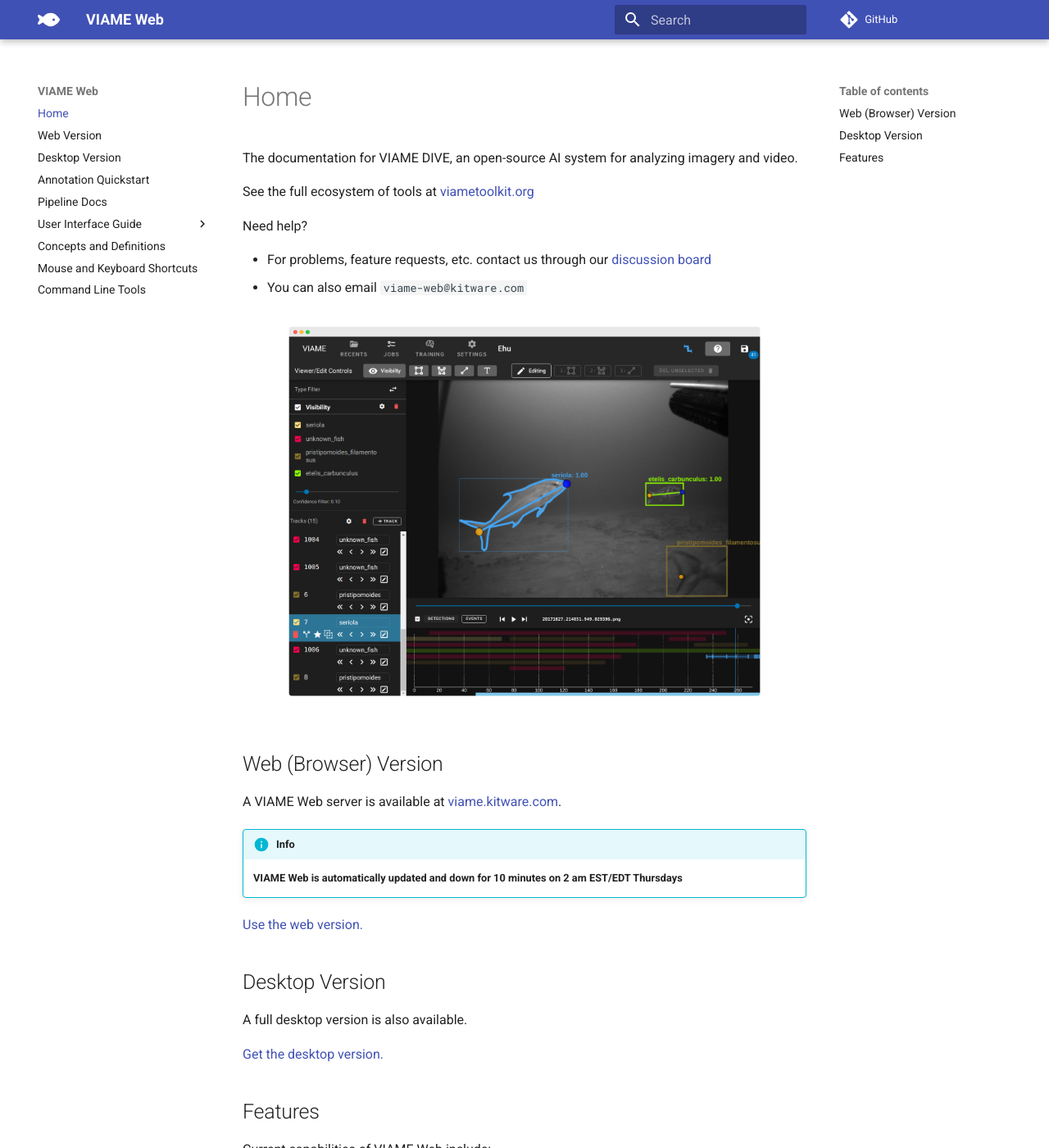
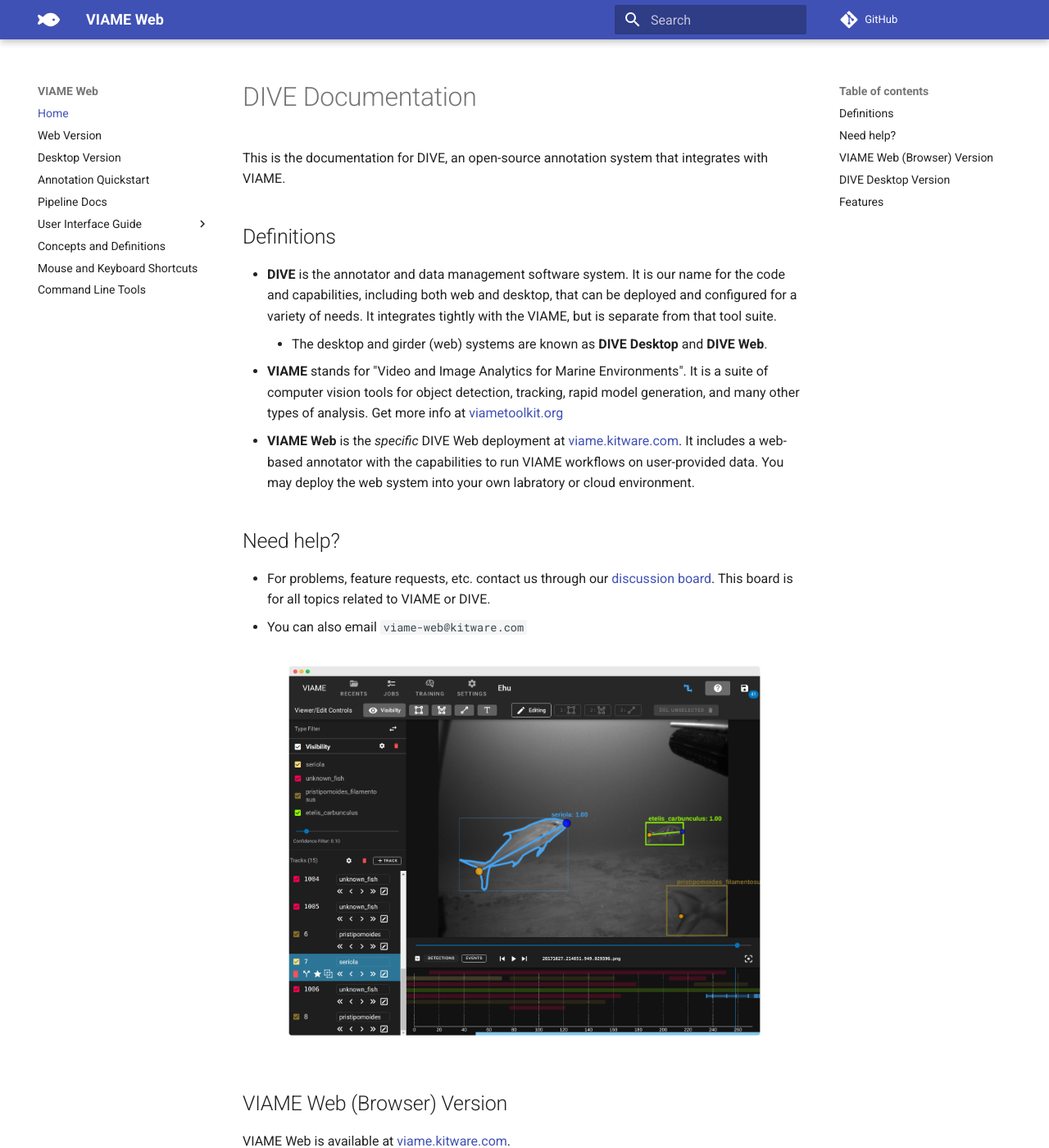
Before and after one commit to Kitware/dive, an MkDocs documentation site: the page built from docs/index.md, in a window 1280 px wide and 1400 px high. Shown: the whole window at 82% size. Built offline with MkDocs 1.6.1 and Material for MkDocs 9.7.7, drawn with Linux system fonts in a browser that asks for light colours; comment, search, counter and statistics services are not loaded; some of the changed text lies outside the part shown.

Commit message:
Explain DIVE and VIAME

```diff
--- a/docs/index.md
+++ b/docs/index.md
@@ -1,26 +1,31 @@
-# Home
+# DIVE Documentation
 
-The documentation for VIAME DIVE, an open-source AI system for analyzing imagery and video.
+This is the documentation for DIVE, an open-source annotation system that integrates with VIAME.
 
-See the full ecosystem of tools at [viametoolkit.org](https://www.viametoolkit.org/)
+## Definitions
 
-Need help?
+* **DIVE** is the annotator and data management software system.  It is our name for the code and capabilities, including both web and desktop, that can be deployed and configured for a variety of needs.  It integrates tightly with the VIAME, but is separate from that tool suite.
+    * The desktop and girder (web) systems are known as **DIVE Desktop** and **DIVE Web**.
+* **VIAME** stands for "Video and Image Analytics for Marine Environments".  It is a suite of computer vision tools for object detection, tracking, rapid model generation, and many other types of analysis.  Get more info at [viametoolkit.org](https://www.viametoolkit.org/)
+* **VIAME Web** is the *specific* DIVE Web deployment at [viame.kitware.com](https://viame.kitware.com). It includes a web-based annotator with the capabilities to run VIAME workflows on user-provided data.  You may deploy the web system into your own labratory or cloud environment.
 
-* For problems, feature requests, etc. contact us through our [discussion board](https://github.com/VIAME/VIAME/discussions)
+## Need help?
+
+* For problems, feature requests, etc. contact us through our [discussion board](https://github.com/VIAME/VIAME/discussions).  This board is for all topics related to VIAME or DIVE.
 * You can also email `viame-web@kitware.com`
 
 ![Home](images/Banner.png)
 
-## Web (Browser) Version
+## VIAME Web (Browser) Version
 
-A VIAME Web server is available at [viame.kitware.com](https://viame.kitware.com).
+VIAME Web is available at [viame.kitware.com](https://viame.kitware.com).
 
 !!! info
     **VIAME Web is automatically updated and down for 10 minutes on 2 am EST/EDT Thursdays**
 
 [Use the web version.](Getting-Started.md)
 
-## Desktop Version
+## DIVE Desktop Version
 
 A full desktop version is also available.
 
@@ -28,7 +33,7 @@ A full desktop version is also available.
 
 ## Features
 
-Current capabilities of VIAME Web include:
+Current capabilities of DIVE include:
 
 * User import of frame images or video.
 * Playback of existing annotation data.
```
